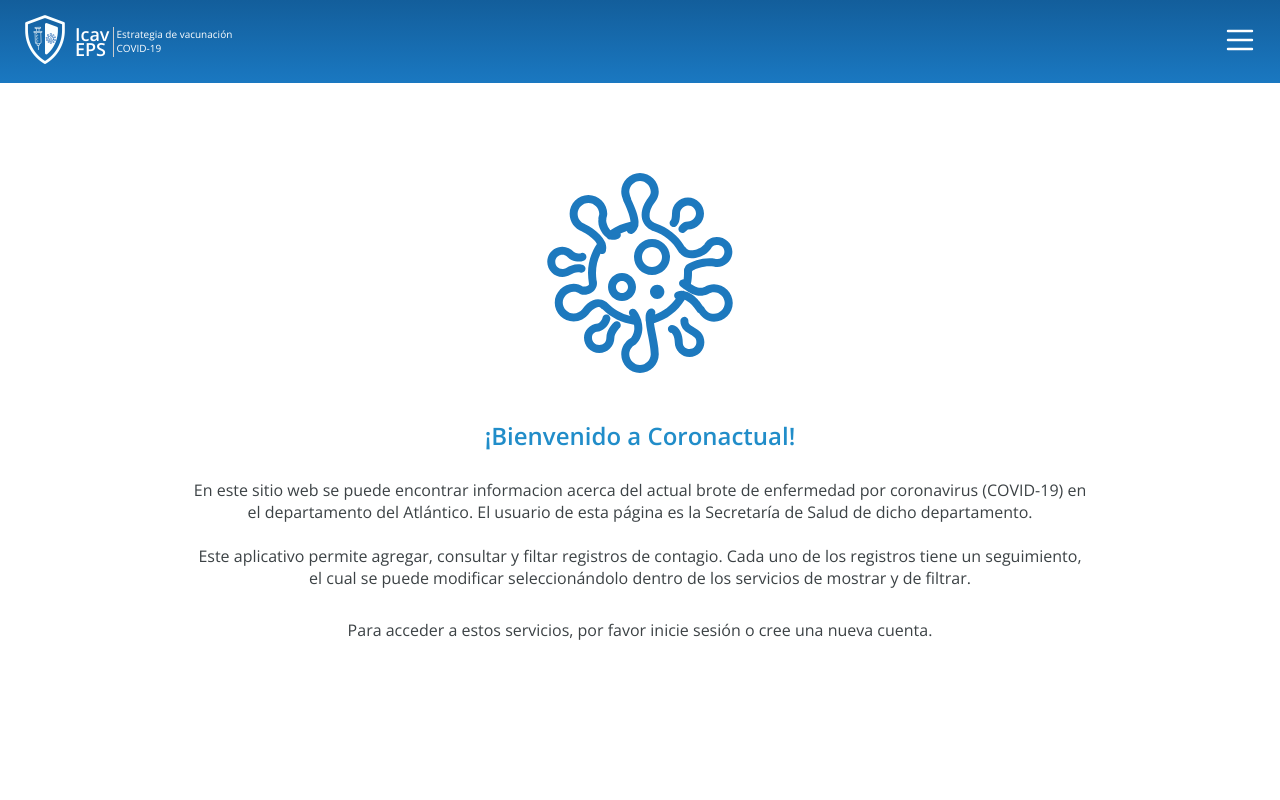
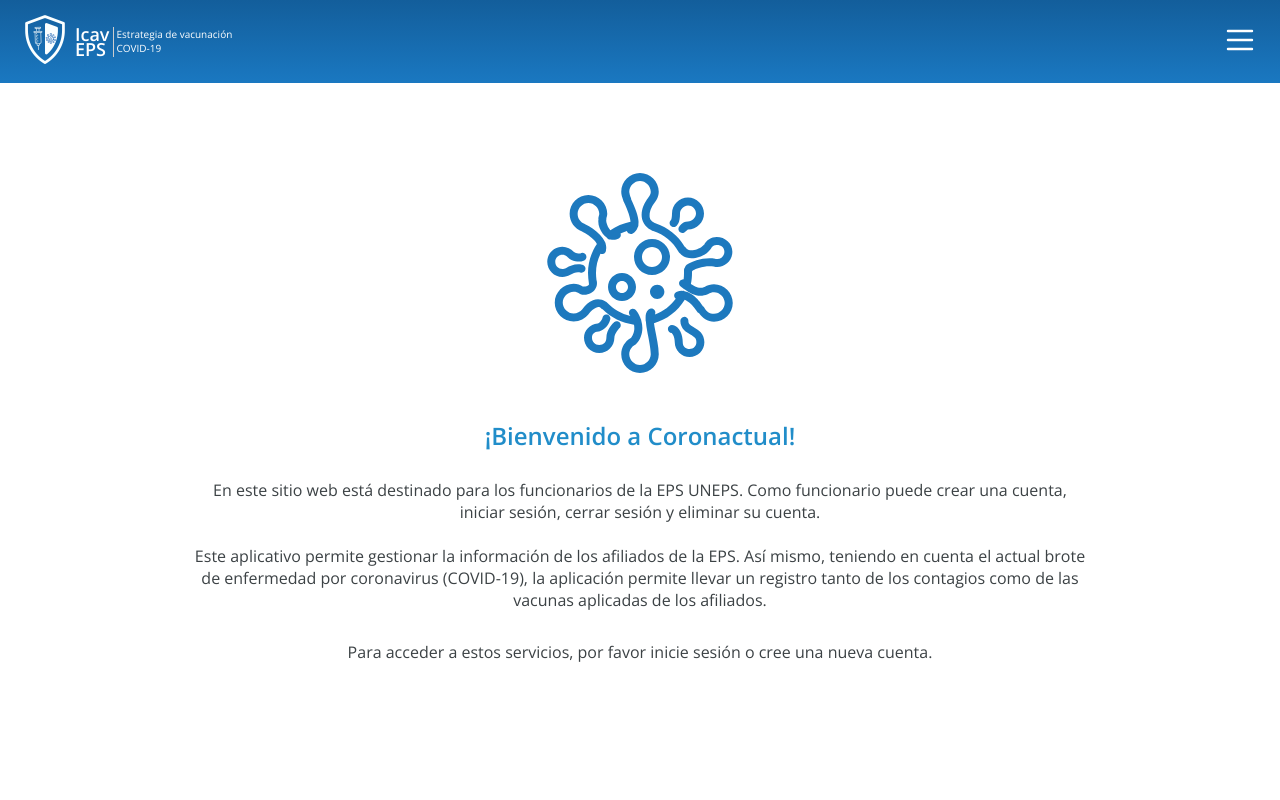
Before and after one commit to JonStevenBernal/Icav_FrontEnd, a Vue app: page /#/ in a window 1280 px wide. Before the commit this address led to /#/. Shown: the top 800 px of the page. Built offline with nearby package versions, Linux system fonts and the light colour scheme; what @vue/apollo-option would draw is missing.

Commit message:
servicio de crear usuario

```diff
--- a/src/App.vue
+++ b/src/App.vue
@@ -60,6 +60,7 @@
   </header>
   <main class="main-component">
     <router-view
+      v-on:completedSignUp="completedSignUp"
       v-on:completedModificarSeguimiento="completedModificarSeguimiento"
       v-on:completedCrearSeguimiento="completedCrearSeguimiento"
       v-on:completedCrearRegistro="completedCrearRegistro"
@@ -147,6 +148,19 @@ export default {
 
     loadCrearSeguimiento: function() {
       this.$router.push({ name: "CrearSeguimiento" });
+    },
+
+    completedSignUp: function(data){
+      alert("¡Registro de usuario exitoso!");
+      this.completedLogIn(data);
+    },
+
+    completedLogIn: function(data){
+      localStorage.setItem('username', data.username);
+      localStorage.setItem('tokenRefresh', data.tokenRefresh);
+      localStorage.setItem('tokenAccess', data.tokenAccess);
+      alert("Autenticación exitosa");
+      this.loadInicio();
     },
 
     // completedModificarSeguimiento: function() {
--- a/src/components/CrearNuevoUsuario.vue
+++ b/src/components/CrearNuevoUsuario.vue
@@ -4,8 +4,8 @@
       <img src="../assets/icons8-virus-pur.svg" alt="logo coronactual" />
       <h2>Crear una nueva cuenta de usuario</h2>
       <p>
-        Para crear un nueva cuenta, por favor ingrese un nombre de usuario y
-        contraseña:
+        Para crear un nueva cuenta, por favor ingrese un nombre de usuario, nombres y apellidos, una
+        contraseña y un correo electrónico:
       </p>
       <form class="creacion_container-form" v-on:submit.prevent="processSignUp">
         <input
@@ -61,8 +61,8 @@ export default {
       await this.$apollo
         .mutate({
           mutation: gql`
-            mutation($userInput: SignUpInput!) {
-              signUpUser(userInput: $userInput) {
+            mutation($user: SignUpInput!) {
+              createUser(user: $user) {
                 refresh
                 access
               }
@@ -70,17 +70,15 @@ export default {
           `,
 
           variables: {
-            userInput: this.user,
+            user: this.user,
           },
         })
 
         .then((result) => {
           let dataLogIn = {
             username: this.user.username,
-
-            token_access: result.data.signUpUser.access,
-
-            token_refresh: result.data.signUpUser.refresh,
+            token_access: result.data.createUser.access,
+            token_refresh: result.data.createUser.refresh,
           };
 
           this.$emit("completedSignUp", dataLogIn);
--- a/src/components/Instrucciones.vue
+++ b/src/components/Instrucciones.vue
@@ -4,16 +4,14 @@
     <div class="section_main-home">
       <h2>¡Bienvenido a Coronactual!</h2>
       <p>
-        En este sitio web se puede encontrar informacion acerca del actual brote
-        de enfermedad por coronavirus (COVID-19) en el departamento del
-        Atlántico. El usuario de esta página es la Secretaría de Salud de dicho
-        departamento. <br />
+        En este sitio web está destinado para los funcionarios de la EPS UNEPS.
+        Como funcionario puede crear una cuenta, iniciar sesión, cerrar sesión y eliminar su cuenta.
         <br />
-
-        Este aplicativo permite agregar, consultar y filtar registros de
-        contagio. Cada uno de los registros tiene un seguimiento, el cual se
-        puede modificar seleccionándolo dentro de los servicios de mostrar y de
-        filtrar.<br />
+        <br />
+        Este aplicativo permite gestionar la información de los afiliados de la EPS.
+        Así mismo, teniendo en cuenta el actual brote de enfermedad por coronavirus (COVID-19),
+        la aplicación permite llevar un registro tanto de los contagios como de las vacunas aplicadas de los afiliados.
+        <br />
       </p>
       <p v-if="!isAuth">
         Para acceder a estos servicios, por favor inicie sesión o cree una nueva
```
